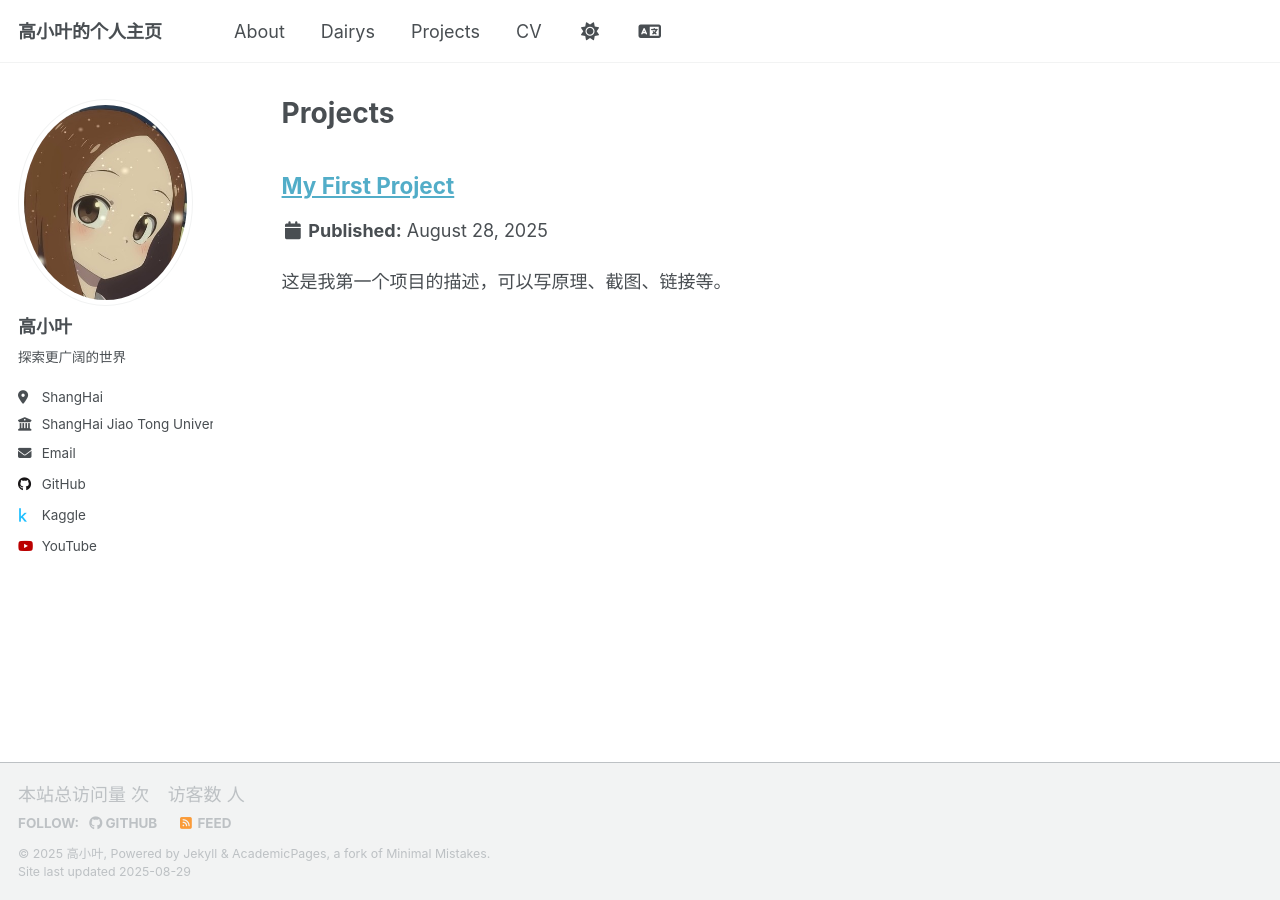
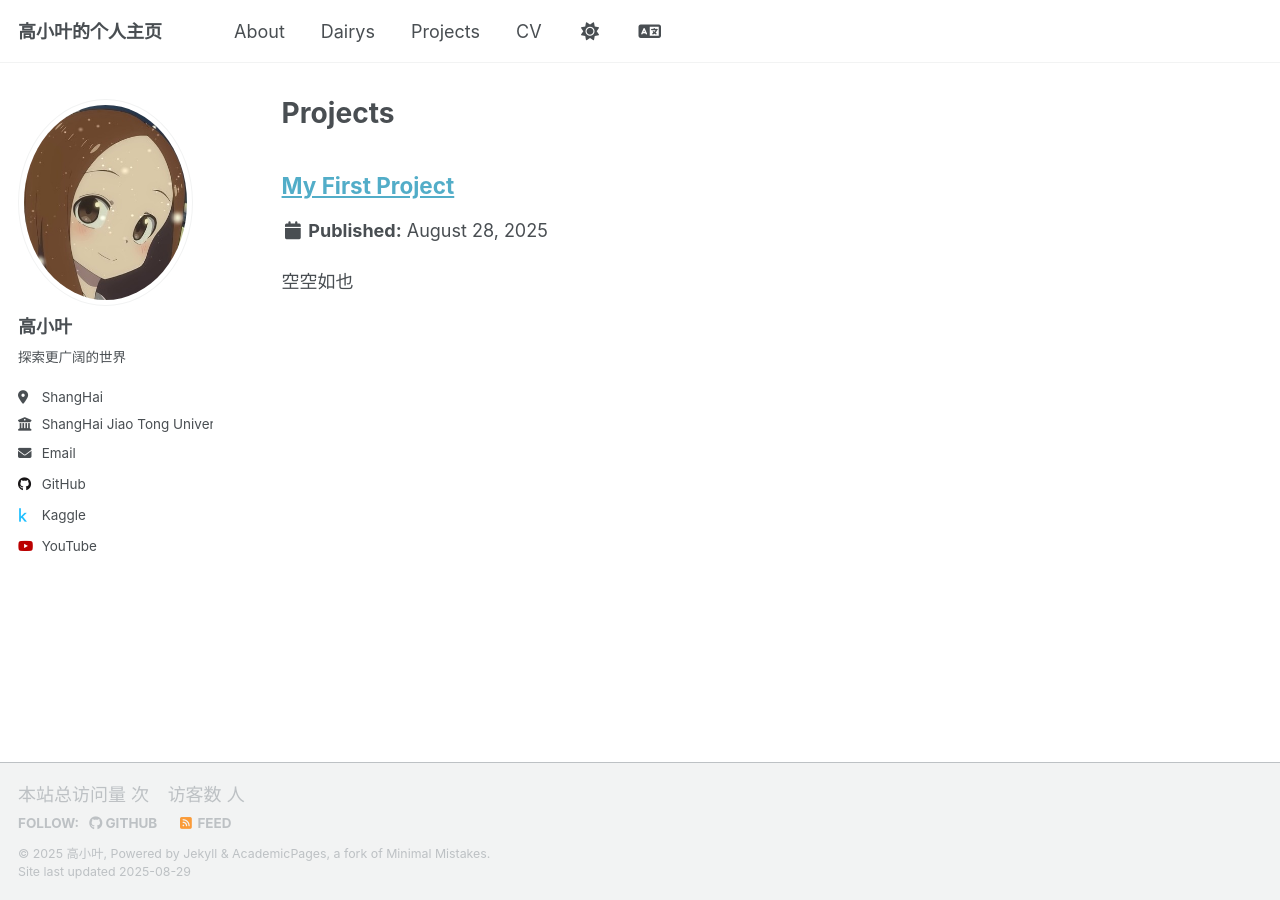
Before and after one commit to gaoyesjtu/gaoyesjtu.github.io, a Jekyll site: the page built from _pages/projects.html, in a window 1280 px wide. Built offline with Jekyll 4.4.1, drawn with Linux system fonts in a browser that asks for light colours; comment, search, counter and statistics services are not loaded.

Commit message:
Update test.md

```diff
--- a/_projects/test.md
+++ b/_projects/test.md
@@ -4,4 +4,4 @@ date: 2025-08-28
 tags: [AI, Web]
 ---
 
-这是我第一个项目的描述，可以写原理、截图、链接等。
+空空如也
```
